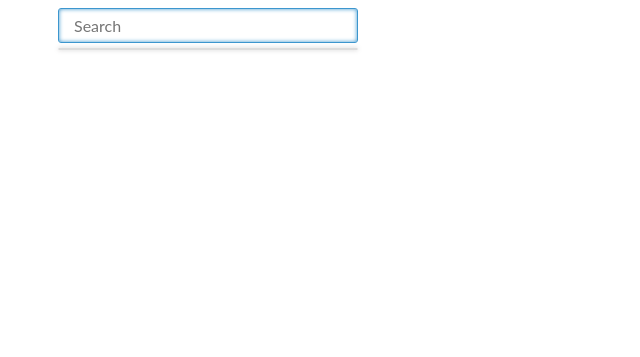
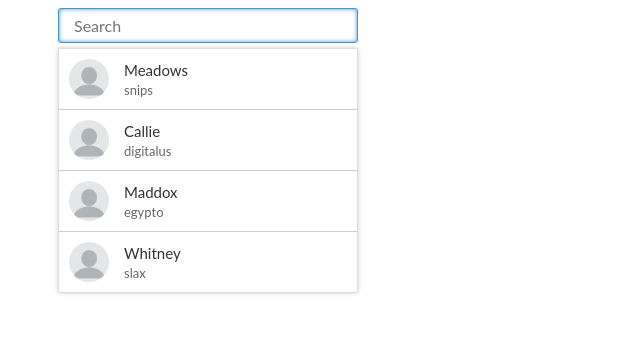
Before and after one commit to arivigneshm/autocomplete, a plain HTML site: page index.html in a window 1280 px wide. Shown: the whole page, without its empty margins (0-640 px from the left). Drawn offline with Linux system fonts and the light colour scheme.

Commit message:
Add files via upload

```diff
--- a/index.html
+++ b/index.html
@@ -15,7 +15,7 @@
 	</div>
 </div>
 
-<script src="./js/index.js" />
+<script src="./js/index.js"></script>
 </body>
 
 <script>
```
